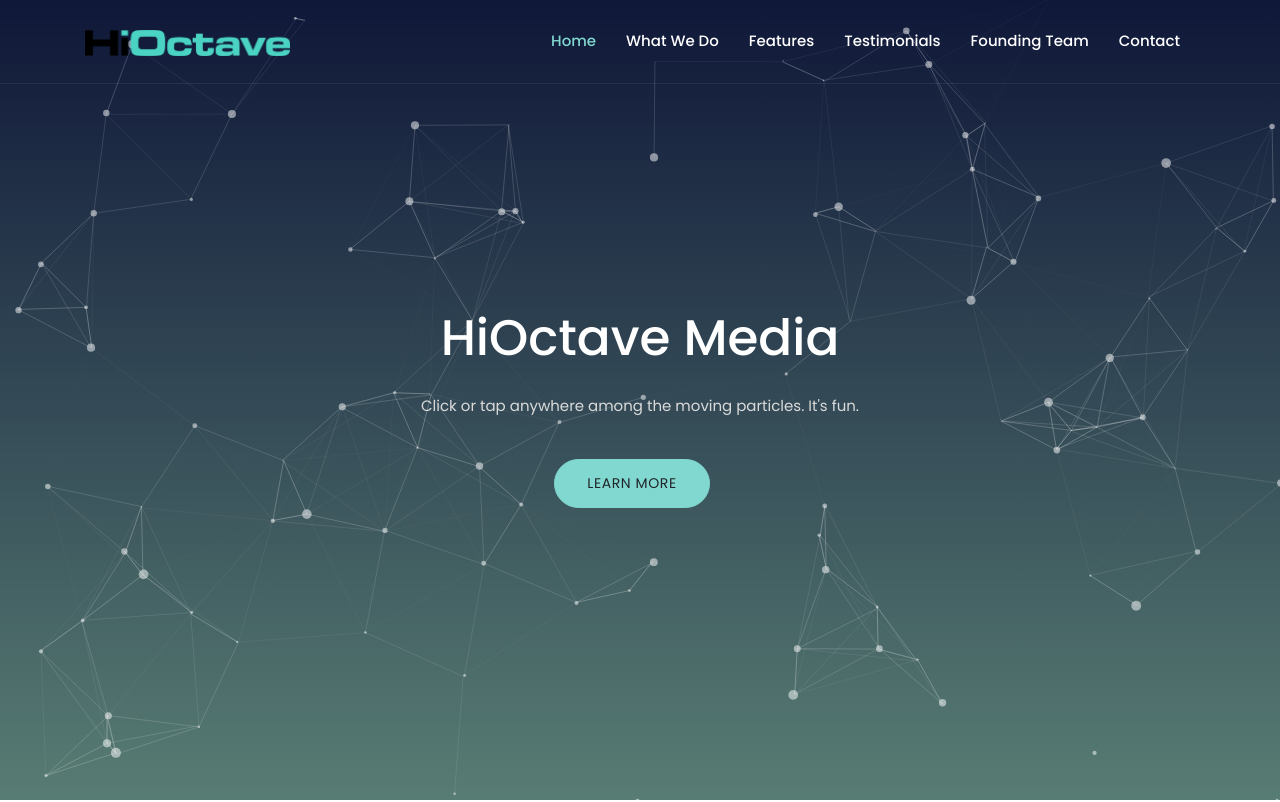
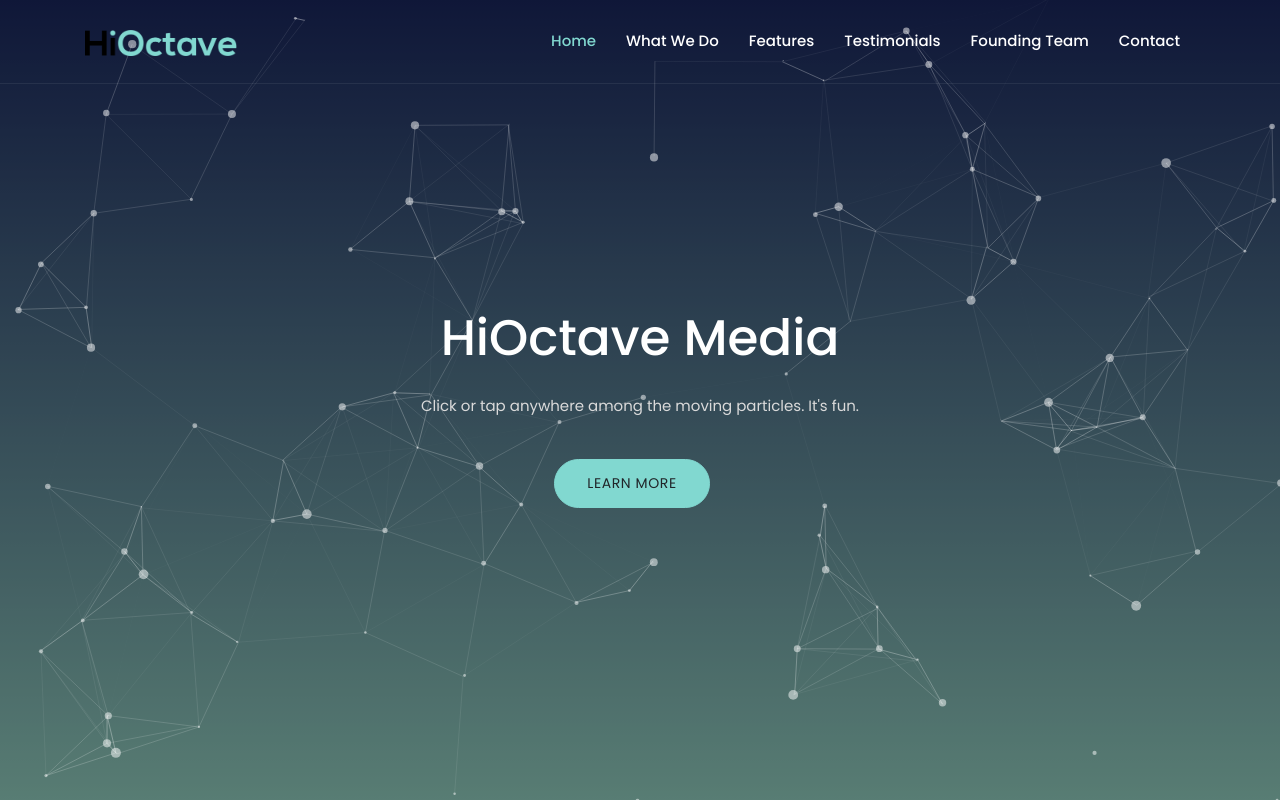
Before and after one commit to shadeemerhi/hioctave, a plain HTML site: page index.html in a window 1280 px wide. Shown: the top 802 px of the page. Drawn offline with Linux system fonts and the light colour scheme; animation ran at ten frames a second.

Commit message:
Updated logo and favicon

```diff
--- a/index.html
+++ b/index.html
@@ -10,7 +10,7 @@
     <meta name="author" content="Saptavarana" />
 
     <!-- FAVICON - PUT SOCIAL ICON LOGO HERE -->
-    <link rel="shortcut icon" href="images/favicon.png">
+    <link rel="shortcut icon" href="images/favicon2.png">
 
     <!-- Font Awesome -->
     <script defer src="https://use.fontawesome.com/releases/v5.14.0/js/all.js"></script>
@@ -27,7 +27,7 @@
     <!-- START NAVBAR -->
     <nav class="navbar navbar-expand-lg fixed-top custom_nav_menu sticky">
         <div class="container">
-            <a class="navbar-brand logo" id="main-name" href="#home"><img src="images/hioctavelogo.png">
+            <a class="navbar-brand logo" id="main-name" href="#home"><img src="images/hioctave_text.png">
             </a>
             <button class="navbar-toggler" type="button" data-toggle="collapse" data-target="#navbarCollapse"
                 aria-controls="navbarCollapse" aria-expanded="false" aria-label="Toggle navigation">
```
Also changed, not shown: images/favicon2.png (added), images/hioctave_text.png (added), images/hioctavelogo.png (deleted).
